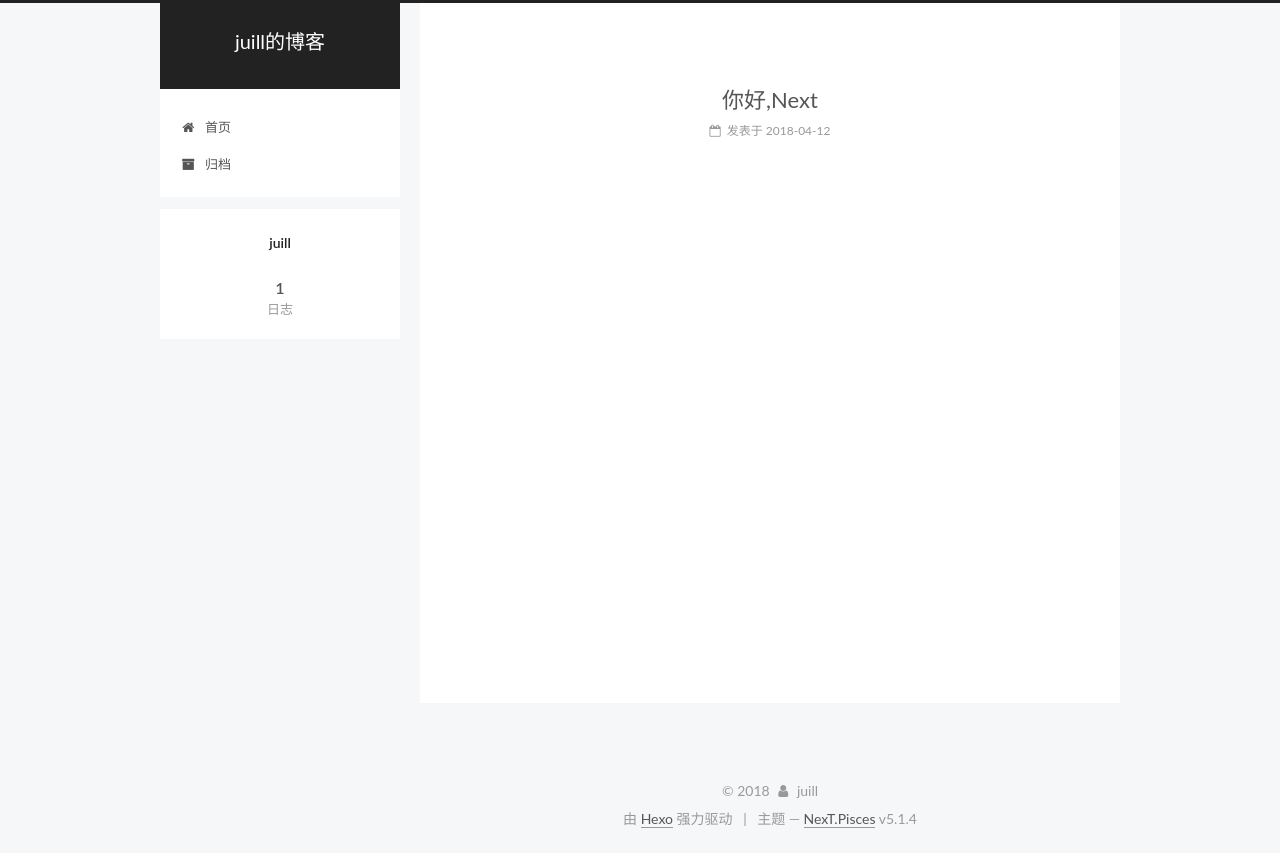
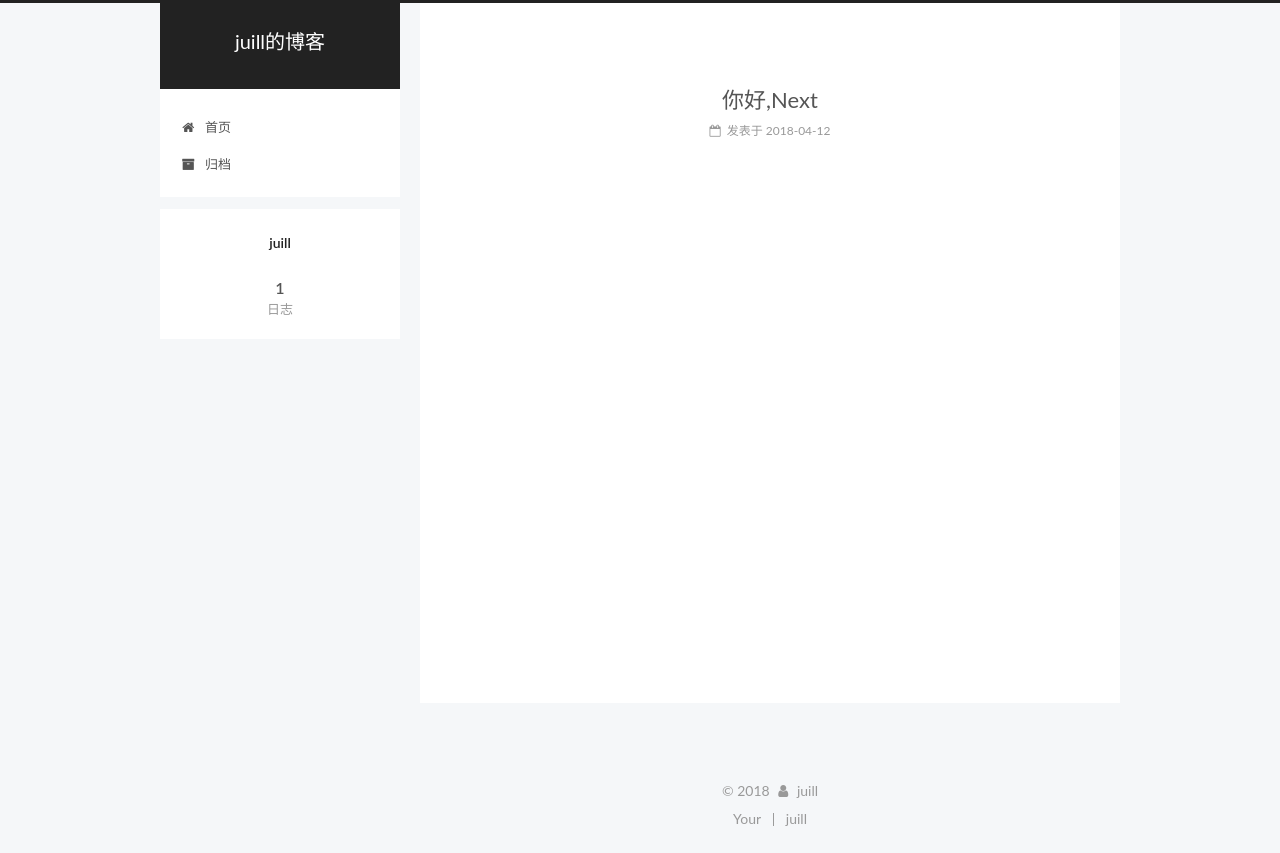
Before and after one commit to juill/juill.github.io, a plain HTML site: page 2018/04/12/你好-Hexo/index.html in a window 1280 px wide. Drawn offline with Linux system fonts and the light colour scheme.

Commit message:
Site updated: 2018-04-13 22:46:07

```diff
--- a/2018/04/12/你好-Hexo/index.html
+++ b/2018/04/12/你好-Hexo/index.html
@@ -431,7 +431,7 @@
 </div>
 
 
-  <div class="powered-by">由 <a class="theme-link" target="_blank" href="https://hexo.io">Hexo</a> 强力驱动</div>
+  <div class="powered-by">Your</div>
 
 
 
@@ -439,7 +439,7 @@
 
 
 
-  <div class="theme-info">主题 &mdash; <a class="theme-link" target="_blank" href="https://github.com/iissnan/hexo-theme-next">NexT.Pisces</a> v5.1.4</div>
+  <div class="theme-info">juill</div>
 
 
 
--- a/css/main.css
+++ b/css/main.css
@@ -1823,7 +1823,7 @@ pre .javascript .function {
   width: 4px;
   height: 4px;
   border-radius: 50%;
-  background: #daf073;
+  background: #e0b9ff;
 }
 .links-of-blogroll {
   font-size: 13px;
```
Also changed, not shown: archives/2018/04/index.html (+2 -2 lines), archives/2018/index.html (+2 -2 lines), archives/index.html (+2 -2 lines), index.html (+2 -2 lines).
